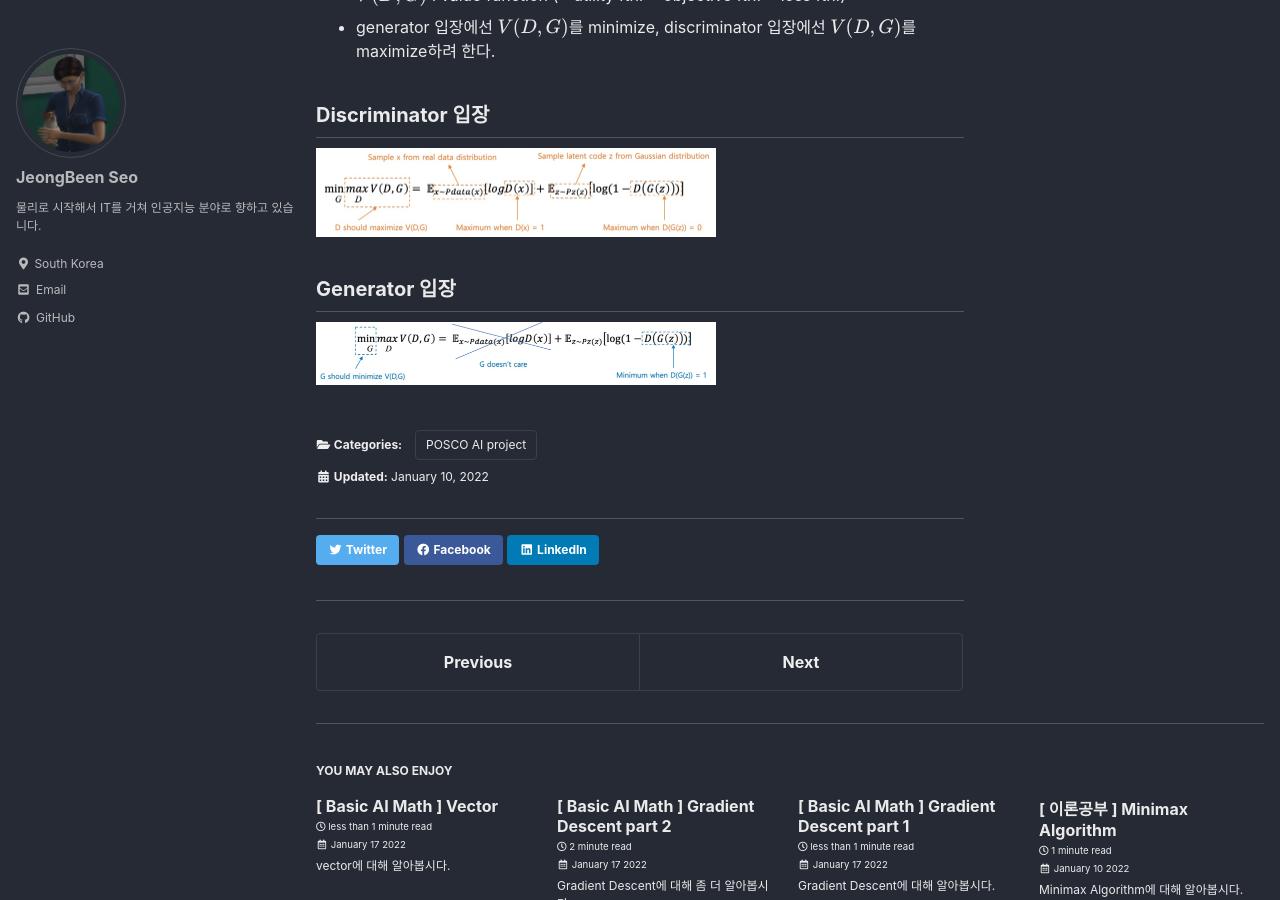
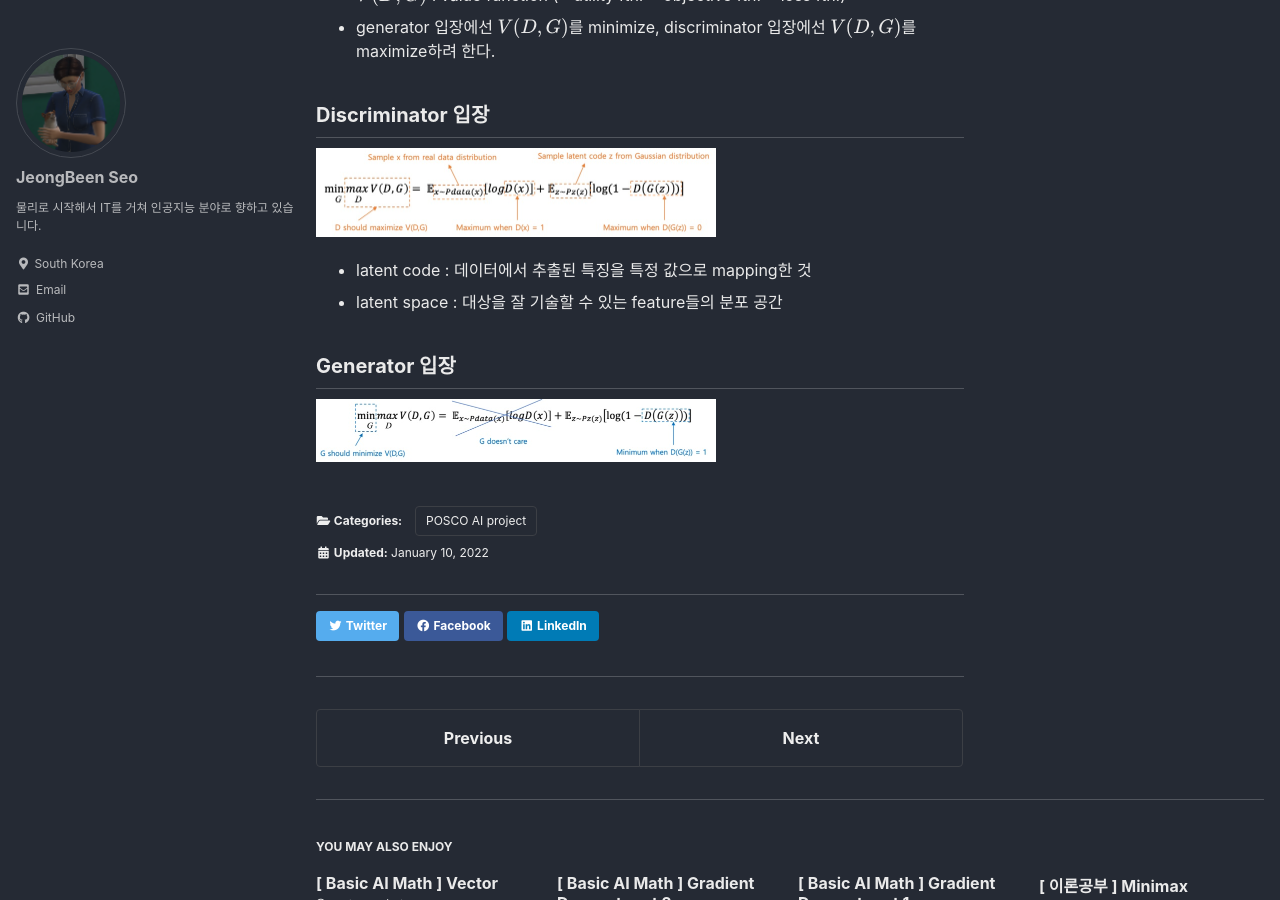
Before and after one commit to claire-1125/claire-1125.github.io, a Jekyll site: the page built from _posts/2022-01-10-gan.md, in a window 1280 px wide and 900 px high, scrolled down 2032 px. Built offline with Jekyll 4.4.1, drawn with Linux system fonts in a browser that asks for light colours; cached includes are drawn as plain includes; formulas are drawn with MathJax 3.

Commit message:
committed in Jen 21

```diff
--- a/_posts/2022-01-10-gan.md
+++ b/_posts/2022-01-10-gan.md
@@ -64,6 +64,8 @@ $$
 
 ![4.jpg](/assets/images/posts/POSCO_AI_project/gan/4.jpg){: width="400"}
 
+- latent code : 데이터에서 추출된 특징을 특정 값으로 mapping한 것
+- latent space : 대상을 잘 기술할 수 있는 feature들의 분포 공간
 
 
 ## Generator 입장
```
